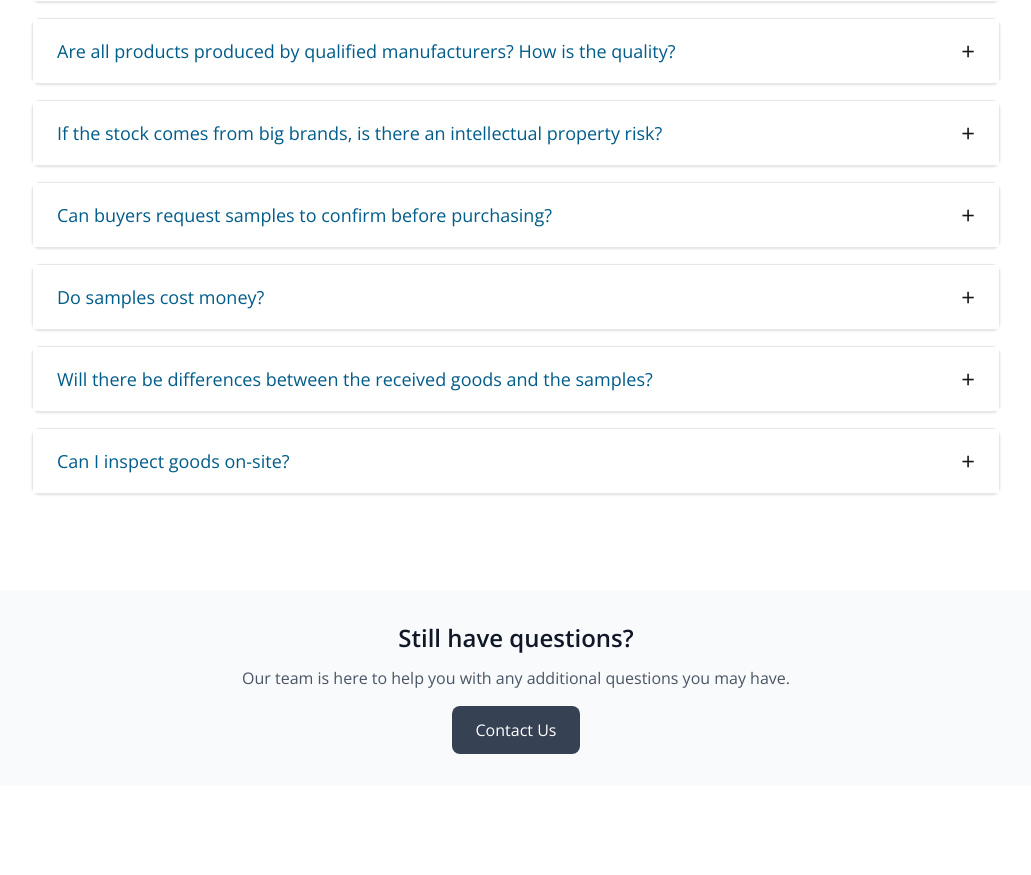
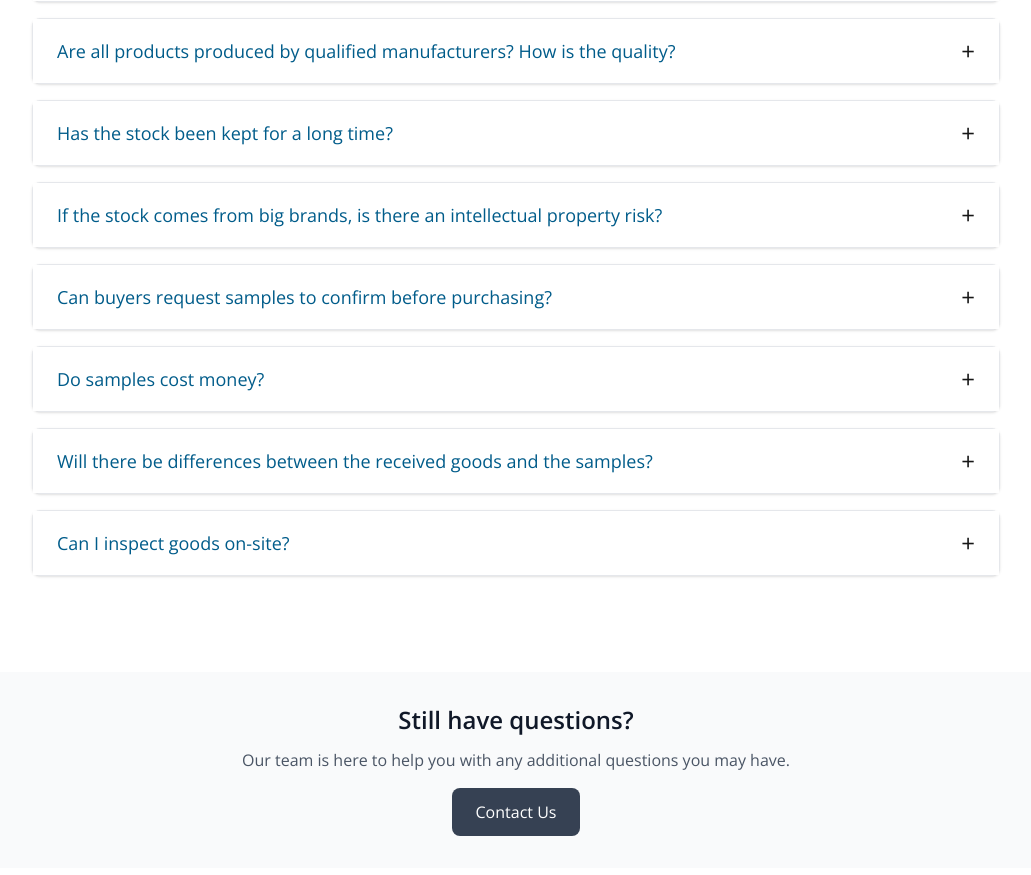
Before and after one commit to dingdududu/officialweb, a Next.js app: page /faqs in a window 1280 px wide. Shown: the part 815-1690 px from the top of the page, without its empty margins (124-1155 px from the left). Built offline with nearby package versions, Linux system fonts and the light colour scheme.

Commit message:
added a new question and answer

```diff
--- a/src/data/qaList.ts
+++ b/src/data/qaList.ts
@@ -31,6 +31,10 @@ export const qaList: QA[] = [
     answer: "All products are supplied by certified and qualified manufacturers, meeting the requirements of the original order. Some European and American order stock can provide test reports from international inspection agencies such as SGS or BV.",
   },
   {
+  question: "Has the stock been kept for a long time?",
+  answer: "No, usually not longer than half a year. Since we need to recover funds, we clear the stock as quickly as possible.",
+},
+  {
     question: "If the stock comes from big brands, is there an intellectual property risk?",
     answer: "It depends on the brand. For some major international brands, we remove or cut off the labels to avoid legal risks.",
   },
```
